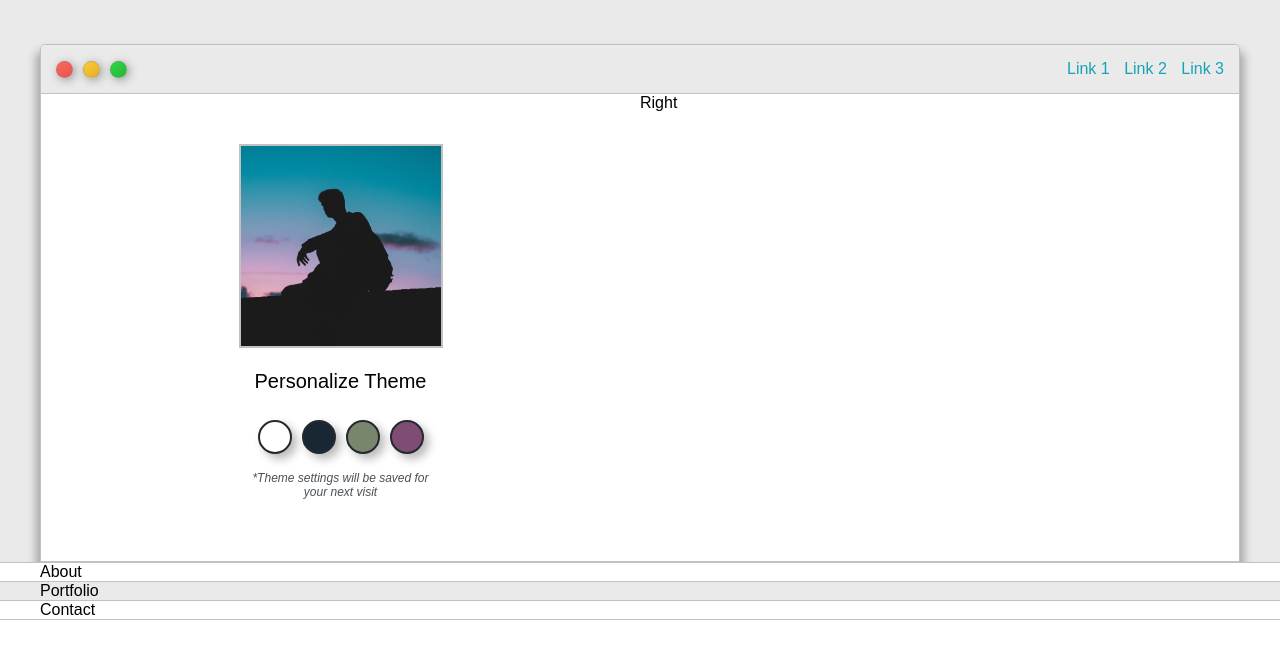
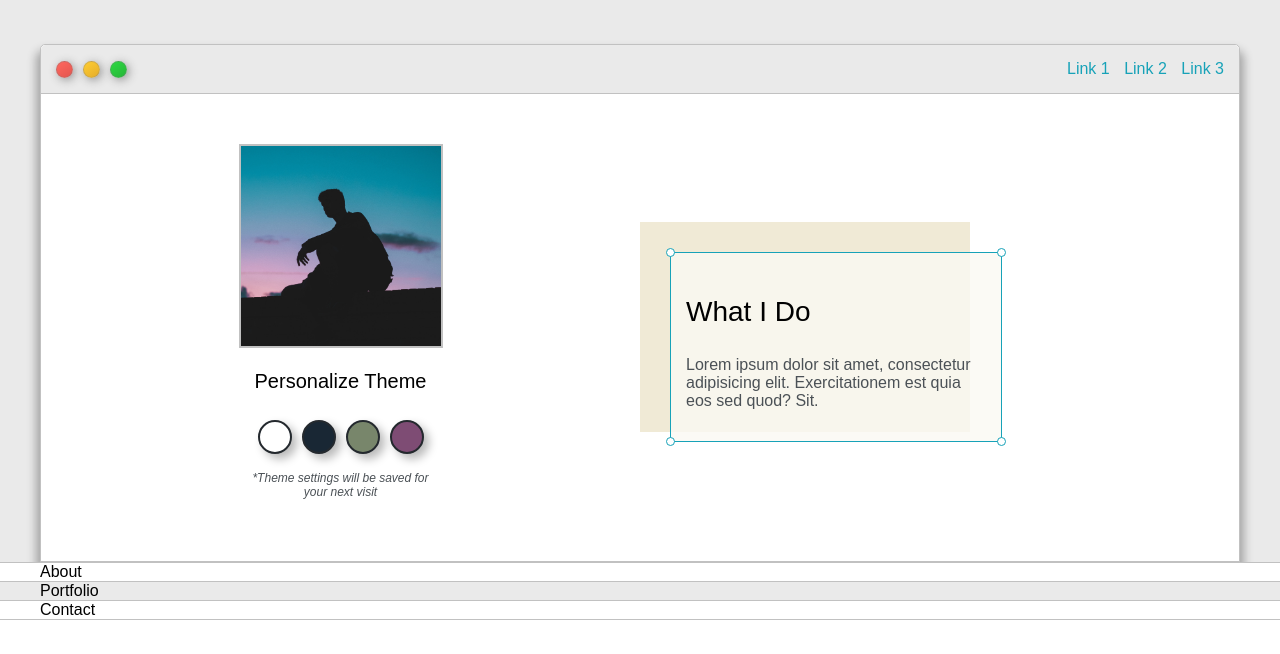
Before and after one commit to mrivasperez/modern-portfolio-template, a plain HTML site: page index.html in a window 1280 px wide. Shown: the part 116-770 px from the top of the page. Drawn offline with Linux system fonts and the light colour scheme; a web font is replaced by a local one.

Commit message:
greeting section completed!

```diff
--- a/assets/style.css
+++ b/assets/style.css
@@ -8,6 +8,8 @@
   --secondaryTextColor: #4b5156;
   --borderColor: #c1c1c1;
   --themeDotBorder: #24292e;
+  --previewBg: rgba(251, 249, 243, 0.8);
+  --previewShadow: #f0ead6;
 }
 
 /* Clear default html style formatting */
@@ -218,6 +220,56 @@ textarea {
 
 .right-column {
   grid-area: right-column;
+  display: grid;
+  align-content: center;
+
+  padding-top: 50px;
+  padding-bottom: 50px;
+}
+
+#preview {
+  width: 300px;
+  border: 1.5px solid #17a2b8;
+  background-color: var(--previewBg);
+  padding: 15px;
+  position: relative;
+}
+
+#preview-shadow {
+  background-color: var(--previewShadow);
+  width: 300px;
+  height: 180px;
+  padding-left: 30px;
+  padding-top: 30px;
+}
+
+.corner {
+  width: 7px;
+  height: 7px;
+  border-radius: 50%;
+  border: 1.5px solid #17a2b8;
+  background-color: #fff;
+  position: absolute;
+}
+
+#corner-tl {
+  top: -5px;
+  left: -5px;
+}
+
+#corner-tr {
+  top: -5px;
+  right: -5px;
+}
+
+#corner-br {
+  bottom: -5px;
+  right: -5px;
+}
+
+#corner-bl {
+  bottom: -5px;
+  left: -5px;
 }
 
 @media screen and (max-width: 1200px) {
@@ -225,3 +277,17 @@ textarea {
     width: 95%;
   }
 }
+
+@media screen and (max-width: 800px) {
+  .intro-wrapper {
+    grid-template-columns: 1fr;
+    grid-template-areas:
+      "nav-wrapper"
+      "left-column"
+      "right-column";
+  }
+
+  .right-column {
+    justify-content: center;
+  }
+}
--- a/index.html
+++ b/index.html
@@ -45,7 +45,21 @@
               *Theme settings will be saved for <br />your next visit
             </p>
           </div>
-          <div class="right-column">Right</div>
+          <div class="right-column">
+            <div id="preview-shadow">
+              <div id="preview">
+                <div id="corner-tl" class="corner"></div>
+                <div id="corner-tr" class="corner"></div>
+                <h3>What I Do</h3>
+                <p>
+                  Lorem ipsum dolor sit amet, consectetur adipisicing elit.
+                  Exercitationem est quia eos sed quod? Sit.
+                </p>
+                <div id="corner-br" class="corner"></div>
+                <div id="corner-bl" class="corner"></div>
+              </div>
+            </div>
+          </div>
         </div>
       </div>
     </section>
```
